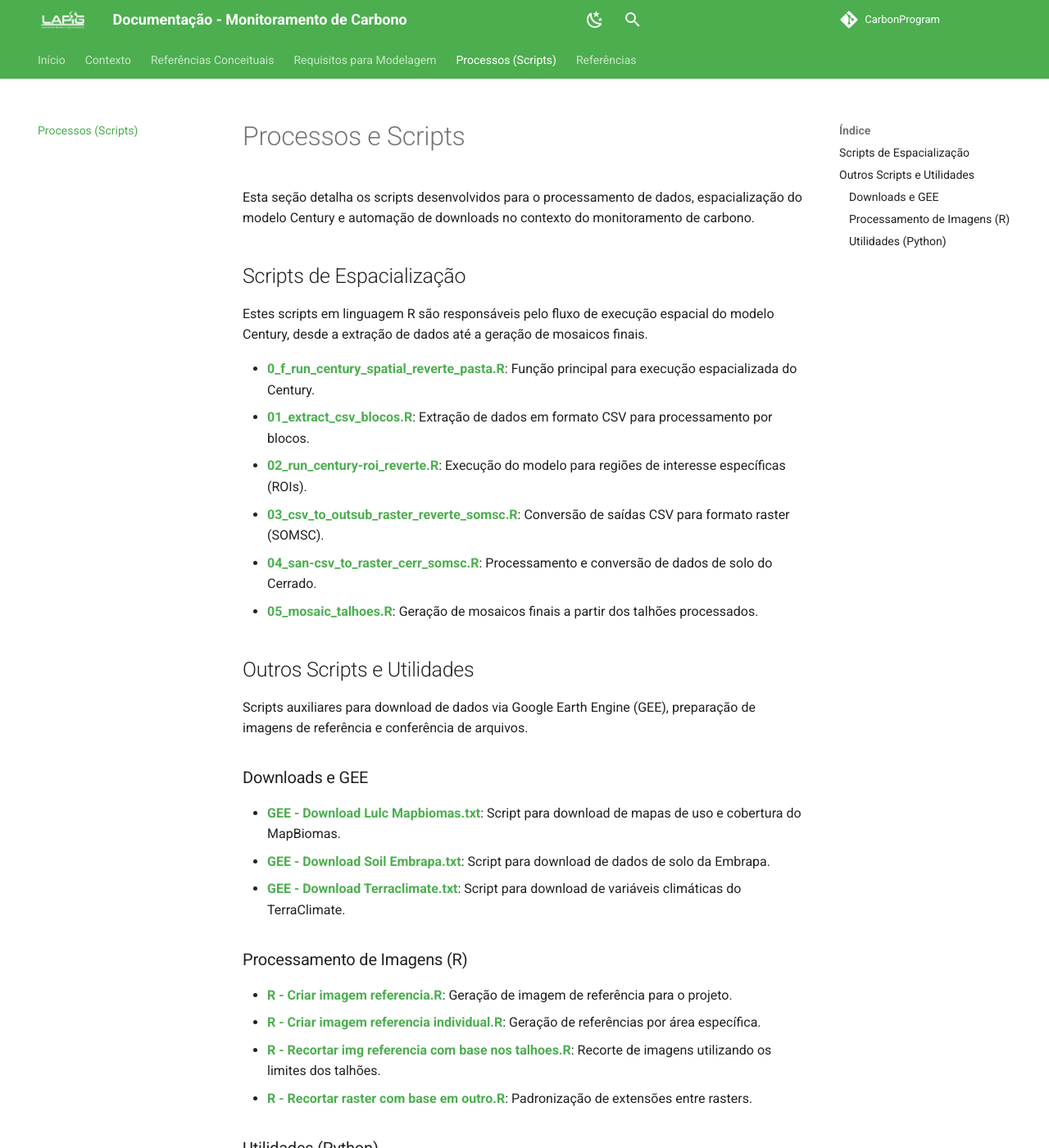
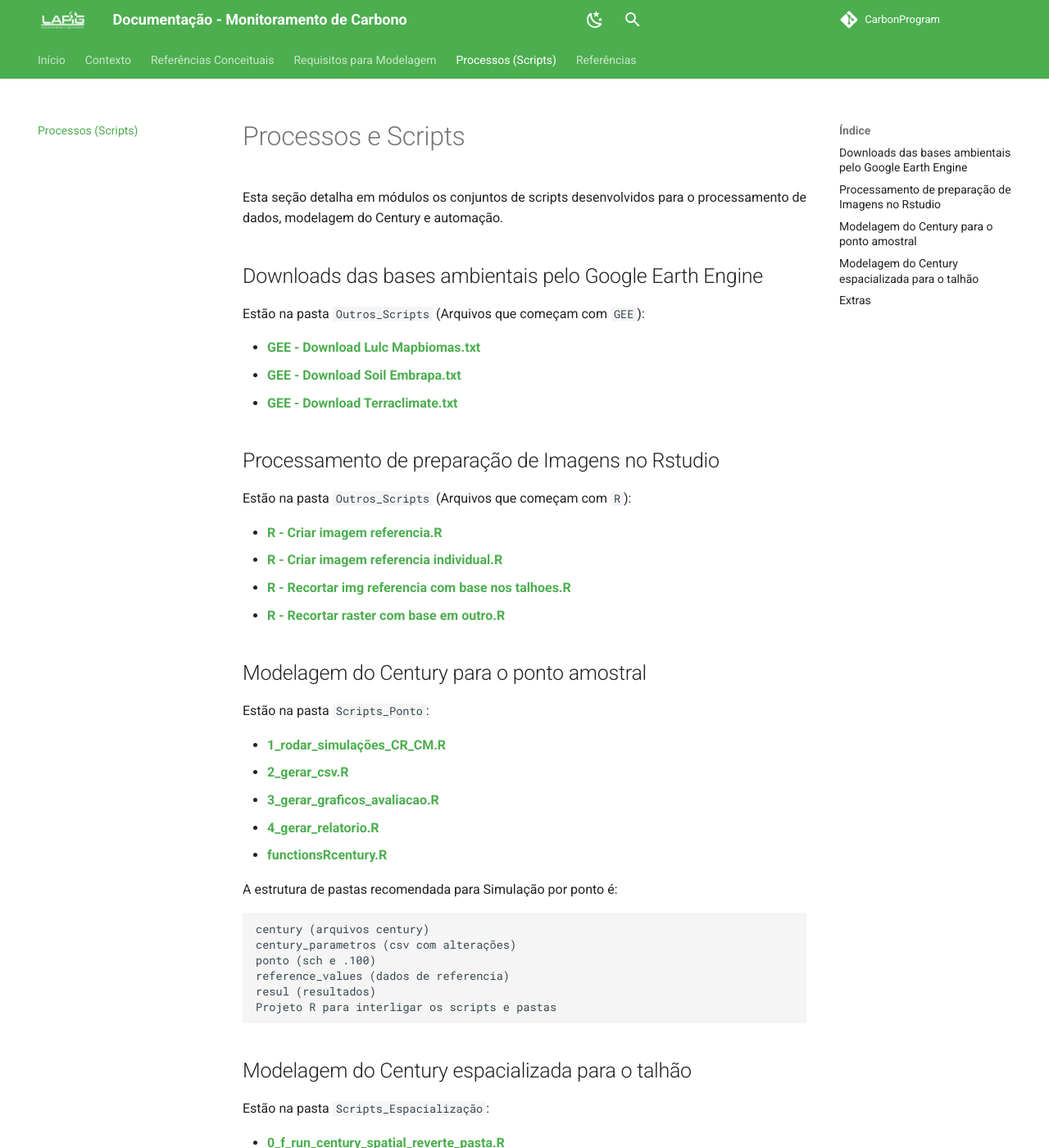
Before and after one commit to FelipeJesusRemoteSensing/CarbonProgram, an MkDocs documentation site: the page built from docs/mds/scripts.md, in a window 1280 px wide and 1400 px high. Shown: the whole window at 82% size. Built offline with MkDocs 1.6.1 and Material for MkDocs 9.7.7, drawn with Linux system fonts in a browser that asks for light colours; comment, search, counter and statistics services are not loaded; some of the changed text lies outside the part shown.

Commit message:
aba script

````diff
--- a/docs/mds/scripts.md
+++ b/docs/mds/scripts.md
@@ -1,32 +1,73 @@
 # Processos e Scripts
 
-Esta seção detalha os scripts desenvolvidos para o processamento de dados, espacialização do modelo Century e automação de downloads no contexto do monitoramento de carbono.
+Esta seção detalha em módulos os conjuntos de scripts desenvolvidos para o processamento de dados, modelagem do Century e automação.
 
-## Scripts de Espacialização
+## Downloads das bases ambientais pelo Google Earth Engine
 
-Estes scripts em linguagem R são responsáveis pelo fluxo de execução espacial do modelo Century, desde a extração de dados até a geração de mosaicos finais.
+Estão na pasta `Outros_Scripts` (Arquivos que começam com `GEE`):
 
-- [**0_f_run_century_spatial_reverte_pasta.R**](../base_dados/aplicacao/Scripts/Scripts_Espacialização/0_f_run_century_spatial_reverte_pasta.R): Função principal para execução espacializada do Century.
-- [**01_extract_csv_blocos.R**](../base_dados/aplicacao/Scripts/Scripts_Espacialização/01_extract_csv_blocos.R): Extração de dados em formato CSV para processamento por blocos.
-- [**02_run_century-roi_reverte.R**](../base_dados/aplicacao/Scripts/Scripts_Espacialização/02_run_century-roi_reverte.R): Execução do modelo para regiões de interesse específicas (ROIs).
-- [**03_csv_to_outsub_raster_reverte_somsc.R**](../base_dados/aplicacao/Scripts/Scripts_Espacialização/03_csv_to_outsub_raster_reverte_somsc.R): Conversão de saídas CSV para formato raster (SOMSC).
-- [**04_san-csv_to_raster_cerr_somsc.R**](../base_dados/aplicacao/Scripts/Scripts_Espacialização/04_san-csv_to_raster_cerr_somsc.R): Processamento e conversão de dados de solo do Cerrado.
-- [**05_mosaic_talhoes.R**](../base_dados/aplicacao/Scripts/Scripts_Espacialização/05_mosaic_talhoes.R): Geração de mosaicos finais a partir dos talhões processados.
+- [**GEE - Download Lulc Mapbiomas.txt**](../base_dados/aplicacao/Scripts/Outros_Scripts/GEE%20-%20Download%20Lulc%20Mapbiomas.txt)
+- [**GEE - Download Soil Embrapa.txt**](../base_dados/aplicacao/Scripts/Outros_Scripts/GEE%20-%20Download%20Soil%20Embrapa.txt)
+- [**GEE - Download Terraclimate.txt**](../base_dados/aplicacao/Scripts/Outros_Scripts/GEE%20-%20Download%20Terraclimate.txt)
 
-## Outros Scripts e Utilidades
+## Processamento de preparação de Imagens no Rstudio
 
-Scripts auxiliares para download de dados via Google Earth Engine (GEE), preparação de imagens de referência e conferência de arquivos.
+Estão na pasta `Outros_Scripts` (Arquivos que começam com `R`):
 
-### Downloads e GEE
-- [**GEE - Download Lulc Mapbiomas.txt**](../base_dados/aplicacao/Scripts/Outros_Scripts/GEE%20-%20Download%20Lulc%20Mapbiomas.txt): Script para download de mapas de uso e cobertura do MapBiomas.
-- [**GEE - Download Soil Embrapa.txt**](../base_dados/aplicacao/Scripts/Outros_Scripts/GEE%20-%20Download%20Soil%20Embrapa.txt): Script para download de dados de solo da Embrapa.
-- [**GEE - Download Terraclimate.txt**](../base_dados/aplicacao/Scripts/Outros_Scripts/GEE%20-%20Download%20Terraclimate.txt): Script para download de variáveis climáticas do TerraClimate.
+- [**R - Criar imagem referencia.R**](../base_dados/aplicacao/Scripts/Outros_Scripts/R%20-%20Criar%20imagem%20referencia.R)
+- [**R - Criar imagem referencia individual.R**](../base_dados/aplicacao/Scripts/Outros_Scripts/R%20-%20Criar%20imagem%20referencia%20individual.R)
+- [**R - Recortar img referencia com base nos talhoes.R**](../base_dados/aplicacao/Scripts/Outros_Scripts/R%20-%20Recortar%20img%20referencia%20com%20base%20nos%20talhoes.R)
+- [**R - Recortar raster com base em outro.R**](../base_dados/aplicacao/Scripts/Outros_Scripts/R%20-%20Recortar%20raster%20com%20base%20em%20outro.R)
 
-### Processamento de Imagens (R)
-- [**R - Criar imagem referencia.R**](../base_dados/aplicacao/Scripts/Outros_Scripts/R%20-%20Criar%20imagem%20referencia.R): Geração de imagem de referência para o projeto.
-- [**R - Criar imagem referencia individual.R**](../base_dados/aplicacao/Scripts/Outros_Scripts/R%20-%20Criar%20imagem%20referencia%20individual.R): Geração de referências por área específica.
-- [**R - Recortar img referencia com base nos talhoes.R**](../base_dados/aplicacao/Scripts/Outros_Scripts/R%20-%20Recortar%20img%20referencia%20com%20base%20nos%20talhoes.R): Recorte de imagens utilizando os limites dos talhões.
-- [**R - Recortar raster com base em outro.R**](../base_dados/aplicacao/Scripts/Outros_Scripts/R%20-%20Recortar%20raster%20com%20base%20em%20outro.R): Padronização de extensões entre rasters.
+## Modelagem do Century para o ponto amostral
 
-### Utilidades (Python)
-- [**PY - Conferir se há arquivos faltantes nas pastas.py**](../base_dados/aplicacao/Scripts/Outros_Scripts/PY%20-%20Conferir%20se%20há%20arquivos%20faltantes%20nas%20pastas.py): Script para validação da integridade do banco de dados e arquivos processados.
+Estão na pasta `Scripts_Ponto`:
+
+- [**1_rodar_simulações_CR_CM.R**](../base_dados/aplicacao/Scripts/Scripts_Ponto/1_rodar_simulações_CR_CM.R)
+- [**2_gerar_csv.R**](../base_dados/aplicacao/Scripts/Scripts_Ponto/2_gerar_csv.R)
+- [**3_gerar_graficos_avaliacao.R**](../base_dados/aplicacao/Scripts/Scripts_Ponto/3_gerar_graficos_avaliacao.R)
+- [**4_gerar_relatorio.R**](../base_dados/aplicacao/Scripts/Scripts_Ponto/4_gerar_relatorio.R)
+- [**functionsRcentury.R**](../base_dados/aplicacao/Scripts/Scripts_Ponto/functionsRcentury.R)
+
+A estrutura de pastas recomendada para Simulação por ponto é:
+
+```text
+century (arquivos century)
+century_parametros (csv com alterações)
+ponto (sch e .100)
+reference_values (dados de referencia)
+resul (resultados)
+Projeto R para interligar os scripts e pastas
+```
+
+## Modelagem do Century espacializada para o talhão
+
+Estão na pasta `Scripts_Espacialização`:
+
+- [**0_f_run_century_spatial_reverte_pasta.R**](../base_dados/aplicacao/Scripts/Scripts_Espacialização/0_f_run_century_spatial_reverte_pasta.R)
+- [**01_extract_csv_blocos.R**](../base_dados/aplicacao/Scripts/Scripts_Espacialização/01_extract_csv_blocos.R)
+- [**02_run_century-roi_reverte.R**](../base_dados/aplicacao/Scripts/Scripts_Espacialização/02_run_century-roi_reverte.R)
+- [**03_csv_to_outsub_raster_reverte_somsc.R**](../base_dados/aplicacao/Scripts/Scripts_Espacialização/03_csv_to_outsub_raster_reverte_somsc.R)
+- [**04_san-csv_to_raster_cerr_somsc.R**](../base_dados/aplicacao/Scripts/Scripts_Espacialização/04_san-csv_to_raster_cerr_somsc.R)
+- [**05_mosaic_talhoes.R**](../base_dados/aplicacao/Scripts/Scripts_Espacialização/05_mosaic_talhoes.R)
+
+A estrutura de pastas recomendada para Simulação espacializada é:
+
+```text
+century (arquivos century)
+dados
+ - agendamento (arquivo sch e .100)
+ - blocos (dados ambientais extraidas dos rasters por pixel)
+ - output
+Projeto R para interligar os scripts e pastas
+```
+
+## Extras
+
+Estão na pasta `Outros_Scripts` (Arquivos que começam com `Py`):
+
+- [**PY - Conferir se há arquivos faltantes nas pastas.py**](../base_dados/aplicacao/Scripts/Outros_Scripts/PY%20-%20Conferir%20se%20há%20arquivos%20faltantes%20nas%20pastas.py)
+
+---
+- [← Requisitos para Modelagem](requisitos_para_modelagem.md)
+- [Referências →](referencias.md)
````
Also changed, not shown: 5 other files.
